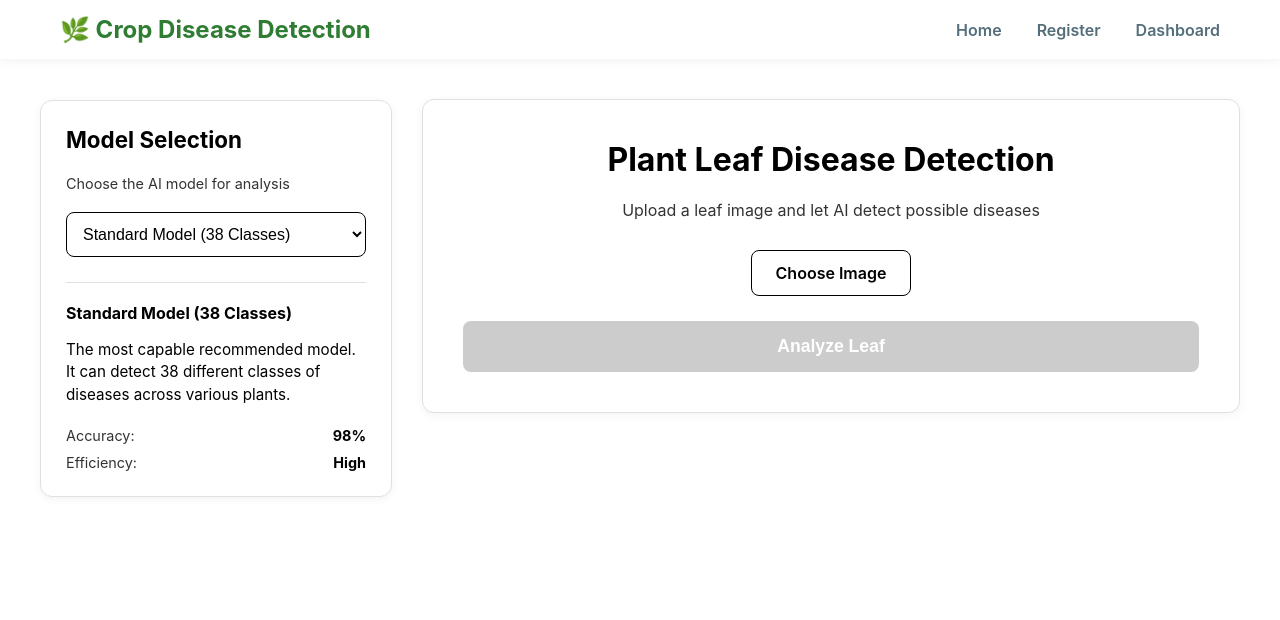
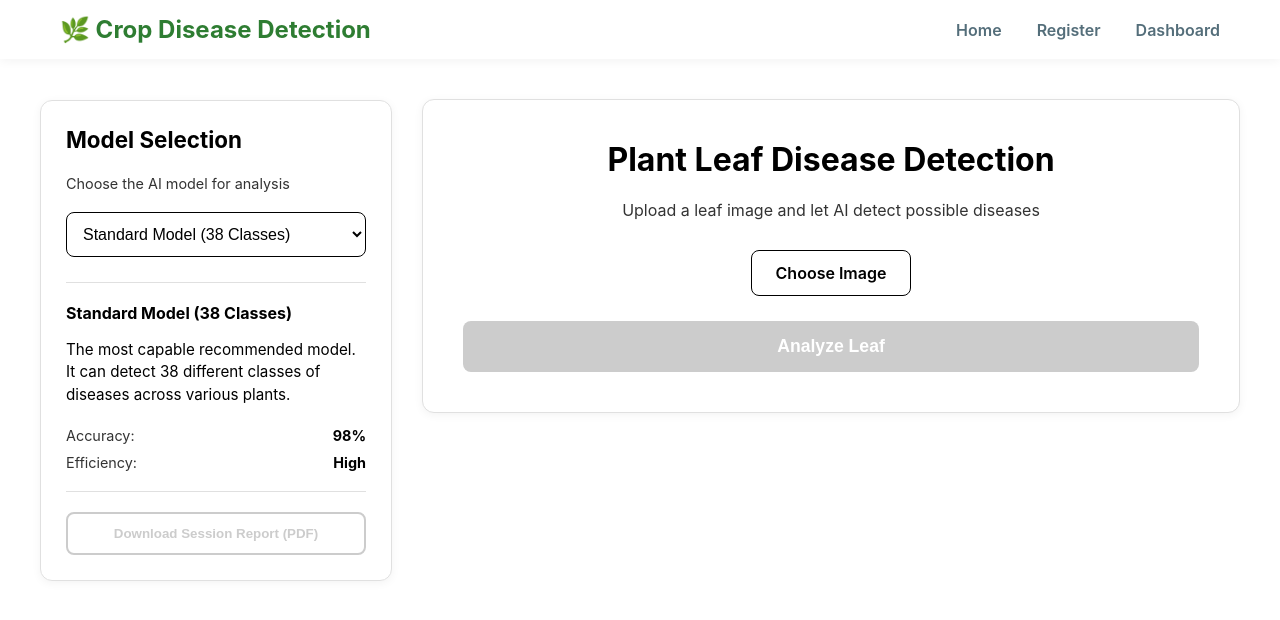
Before and after one commit to kammeows/crop_disease_capstone_project, a React (Create React App) app in the folder client/: page /dashboard in a window 1280 px wide. Shown: the top 620 px of the page. Built offline with nearby package versions, Linux system fonts and the light colour scheme; sample sign-in values are in the browser's storage.

Commit message:
add download as pdf

```diff
--- a/client/package.json
+++ b/client/package.json
@@ -8,6 +8,8 @@
     "@testing-library/react": "^16.3.2",
     "@testing-library/user-event": "^13.5.0",
     "axios": "^1.13.5",
+    "jspdf": "^4.2.1",
+    "jspdf-autotable": "^5.0.7",
     "react": "^19.2.4",
     "react-dom": "^19.2.4",
     "react-router-dom": "^6.30.3",
--- a/client/src/pages/Dashboard.css
+++ b/client/src/pages/Dashboard.css
@@ -1,10 +1,10 @@
 .dashboard-container {
   min-height: calc(100vh - 80px);
-  background-color: #ffffff; /* Set to white */
+  background-color: #ffffff;
   padding: 40px 20px;
   display: flex;
   justify-content: center;
-  color: #000000; /* Set text to black */
+  color: #000000;
 }
 
 .dashboard-layout {
@@ -16,10 +16,10 @@
 
 .sidebar {
   flex: 0 0 300px;
-  background: #ffffff; /* White background */
+  background: #ffffff;
   padding: 25px;
   border-radius: 12px;
-  border: 1px solid #e0e0e0; /* Subtle border for separation */
+  border: 1px solid #e0e0e0;
   box-shadow: 0 2px 10px rgba(0, 0, 0, 0.05);
   height: fit-content;
   position: sticky;
@@ -33,12 +33,12 @@
 
 .sidebar h3 {
   margin-top: 0;
-  color: #000000; /* Black text */
+  color: #000000;
   font-size: 1.4rem;
 }
 
 .sidebar-subtitle {
-  color: #333333; /* Dark gray for subtitle */
+  color: #333333;
   font-size: 0.9rem;
   margin-bottom: 20px;
 }
@@ -47,7 +47,7 @@
   width: 100%;
   padding: 12px;
   border-radius: 8px;
-  border: 1px solid #000000; /* Black border */
+  border: 1px solid #000000;
   background-color: #ffffff;
   color: #000000;
   font-size: 1rem;
@@ -59,6 +59,7 @@
 .model-details {
   border-top: 1px solid #e0e0e0;
   padding-top: 20px;
+  margin-bottom: 20px;
 }
 
 .model-details h4 {
@@ -93,6 +94,35 @@
   color: #000000;
 }
 
+.session-actions {
+  border-top: 1px solid #e0e0e0;
+  padding-top: 20px;
+  margin-top: 10px;
+}
+
+.download-session-btn {
+  width: 100%;
+  padding: 12px;
+  background-color: #ffffff;
+  color: #000000;
+  border: 2px solid #000000;
+  border-radius: 8px;
+  font-weight: 700;
+  cursor: pointer;
+  transition: all 0.3s;
+}
+
+.download-session-btn:hover:not(:disabled) {
+  background-color: #000000;
+  color: #ffffff;
+}
+
+.download-session-btn:disabled {
+  border-color: #cccccc;
+  color: #cccccc;
+  cursor: not-allowed;
+}
+
 .dashboard-card {
   background: #ffffff;
   padding: 40px;
@@ -100,6 +130,7 @@
   border: 1px solid #e0e0e0;
   box-shadow: 0 2px 10px rgba(0, 0, 0, 0.05);
   text-align: center;
+  margin-bottom: 30px;
 }
 
 .dashboard-card h1 {
@@ -162,8 +193,8 @@ input[type="file"] {
 }
 
 .analyze-btn {
-  background-color: #000000; /* Black button */
-  color: #ffffff; /* White text */
+  background-color: #000000;
+  color: #ffffff;
   border: none;
   padding: 15px 40px;
   font-size: 1.1rem;
@@ -255,7 +286,7 @@ input[type="file"] {
   display: flex;
   align-items: center;
   gap: 15px;
-  flex-wrap: wrap; /* Added for responsiveness */
+  flex-wrap: wrap;
 }
 
 .result-item label {
@@ -272,7 +303,7 @@ input[type="file"] {
 
 .confidence-bar-container {
   flex: 1;
-  min-width: 200px; /* Added for responsiveness */
+  min-width: 200px;
   height: 20px;
   background-color: #f0f0f0;
   border: 1px solid #000000;
@@ -295,7 +326,7 @@ input[type="file"] {
   font-size: 0.75rem;
   font-weight: 700;
   color: #000000;
-  mix-blend-mode: difference; /* Ensures visibility on black bar */
+  mix-blend-mode: difference;
   filter: invert(1);
 }
 
@@ -353,6 +384,72 @@ input[type="file"] {
   line-height: 1.4;
 }
 
+.history-section {
+  margin-top: 50px;
+  border-top: 2px solid #000000;
+  padding-top: 30px;
+}
+
+.history-section h2 {
+  color: #000000;
+  margin-bottom: 20px;
+}
+
+.history-list {
+  display: flex;
+  flex-direction: column;
+  gap: 15px;
+}
+
+.history-item {
+  display: flex;
+  align-items: center;
+  gap: 20px;
+  padding: 15px;
+  background: white;
+  border: 1px solid #e0e0e0;
+  border-radius: 10px;
+  transition: all 0.3s;
+}
+
+.history-item:hover {
+  border-color: #000000;
+  box-shadow: 0 4px 12px rgba(0, 0, 0, 0.05);
+}
+
+.history-thumb {
+  width: 80px;
+  height: 80px;
+  object-fit: cover;
+  border-radius: 8px;
+  border: 1px solid #e0e0e0;
+}
+
+.history-info {
+  flex: 1;
+}
+
+.history-header {
+  display: flex;
+  justify-content: space-between;
+  margin-bottom: 5px;
+}
+
+.history-header strong {
+  font-size: 1.1rem;
+}
+
+.history-header span {
+  font-size: 0.85rem;
+  color: #666;
+}
+
+.history-info p {
+  margin: 0;
+  font-size: 0.9rem;
+  color: #333;
+}
+
 .fade-in {
   animation: fadeIn 0.5s ease-in;
 }
@@ -362,7 +459,6 @@ input[type="file"] {
   to { opacity: 1; transform: translateY(0); }
 }
 
-/* Responsiveness Fixes */
 @media (max-width: 992px) {
   .dashboard-layout {
     flex-direction: column;
@@ -398,4 +494,14 @@ input[type="file"] {
     align-items: flex-start;
     gap: 10px;
   }
+
+  .history-item {
+    flex-direction: column;
+    align-items: flex-start;
+  }
+
+  .history-thumb {
+    width: 100%;
+    height: 150px;
+  }
 }
--- a/client/src/pages/Dashboard.js
+++ b/client/src/pages/Dashboard.js
@@ -1,5 +1,7 @@
 import { useState, useEffect } from "react";
 import axios from "axios";
+import { jsPDF } from "jspdf";
+import autoTable from "jspdf-autotable";
 import "./Dashboard.css";
 
 const MODEL_INFO = {
@@ -10,13 +12,13 @@ const MODEL_INFO = {
     efficiency: "High",
     accuracy: "98%",
   },
-  // "model2.h5": {
-  //   name: "Alternative CNN Model",
-  //   description:
-  //     "An alternative high-performance model that also supports the full range of 38 disease classes.",
-  //   efficiency: "Medium",
-  //   accuracy: "96%",
-  // },
+  "model2.h5": {
+    name: "Alternative CNN Model",
+    description:
+      "An alternative high-performance model that also supports the full range of 38 disease classes.",
+    efficiency: "Medium",
+    accuracy: "96%",
+  },
   "efficientNet_model.h5": {
     name: "Health Classifier",
     description:
@@ -33,6 +35,7 @@ function Dashboard() {
   const [loading, setLoading] = useState(false);
   const [selectedModel, setSelectedModel] = useState("default_model_38.h5");
   const [models, setModels] = useState(Object.keys(MODEL_INFO));
+  const [history, setHistory] = useState([]);
 
   const handleFileChange = (e) => {
     const file = e.target.files[0];
@@ -63,13 +66,90 @@ function Dashboard() {
           },
         },
       );
-      setResult(response.data);
+
+      const newResult = {
+        ...response.data,
+        timestamp: new Date().toLocaleString(),
+        imagePreview: preview, // Store preview URL for display in history
+      };
+
+      setResult(newResult);
+      setHistory((prev) => [newResult, ...prev]);
     } catch (error) {
       console.error("Error analyzing image:", error);
       alert("Analysis failed. Please try again.");
     } finally {
       setLoading(false);
     }
+  };
+
+  const downloadPDF = async () => {
+    if (history.length === 0) return alert("No history to download");
+
+    const doc = new jsPDF();
+    let yPos = 20;
+
+    doc.setFontSize(22);
+    doc.text("Crop Disease Analysis Report", 105, yPos, { align: "center" });
+    yPos += 10;
+    doc.setFontSize(12);
+    doc.text(`Generated on: ${new Date().toLocaleString()}`, 105, yPos, {
+      align: "center",
+    });
+    yPos += 20;
+
+    for (let i = 0; i < history.length; i++) {
+      const item = history[i];
+
+      if (yPos > 250) {
+        doc.addPage();
+        yPos = 20;
+      }
+
+      doc.setFontSize(16);
+      doc.setTextColor(46, 125, 50); // Green color for headings
+      doc.text(`Analysis #${history.length - i}: ${item.prediction}`, 20, yPos);
+      doc.setTextColor(0, 0, 0);
+      yPos += 10;
+
+      doc.setFontSize(10);
+      // doc.text(`Model: ${item.model_used} | Confidence: ${(item.confidence * 100).toFixed(2)}% | Date: ${item.timestamp}`, 20, yPos);
+      yPos += 10;
+
+      if (item.details) {
+        const details = item.details;
+
+        const tableData = [
+          ["Plant", details.plant || "N/A"],
+          ["Status", details.status || "N/A"],
+          ["About", details.about || "N/A"],
+          ["Symptoms", details.symptoms ? details.symptoms.join(", ") : "N/A"],
+          [
+            "Treatment",
+            details.treatment ? details.treatment.join(", ") : "N/A",
+          ],
+          [
+            "Prevention",
+            details.prevention ? details.prevention.join(", ") : "N/A",
+          ],
+        ];
+
+        autoTable(doc, {
+          startY: yPos,
+          body: tableData,
+          theme: "grid",
+          styles: { fontSize: 9, cellPadding: 3 },
+          columnStyles: { 0: { fontStyle: "bold", width: 30 } },
+          margin: { left: 20, right: 20 },
+        });
+
+        yPos = doc.lastAutoTable.finalY + 20;
+      } else {
+        yPos += 10;
+      }
+    }
+
+    doc.save("crop-disease-session-report.pdf");
   };
 
   const currentModel = MODEL_INFO[selectedModel] || {
@@ -111,6 +191,16 @@ function Dashboard() {
                 <strong>{currentModel.efficiency}</strong>
               </div>
             </div>
+          </div>
+
+          <div className="session-actions">
+            <button
+              className="download-session-btn"
+              onClick={downloadPDF}
+              disabled={history.length === 0}
+            >
+              Download Session Report (PDF)
+            </button>
           </div>
         </div>
 
@@ -180,18 +270,6 @@ function Dashboard() {
                         <span>{result.details.plant}</span>
                       </div>
                     )}
-                    {/* <div className="result-item">
-                      <label>Confidence:</label>
-                      <div className="confidence-bar-container">
-                        <div
-                          className="confidence-bar"
-                          style={{ width: `${(result.confidence * 100).toFixed(1)}%` }}
-                        ></div>
-                        <span className="confidence-value">
-                          {(result.confidence * 100).toFixed(1)}%
-                        </span>
-                      </div>
-                    </div> */}
                   </div>
 
                   {result.details?.about && (
@@ -237,6 +315,33 @@ function Dashboard() {
               </div>
             )}
           </div>
+
+          {history.length > 0 && (
+            <div className="history-section fade-in">
+              <h2>Session History</h2>
+              <div className="history-list">
+                {history.map((item, index) => (
+                  <div key={index} className="history-item">
+                    <img
+                      src={item.imagePreview}
+                      alt="Thumbnail"
+                      className="history-thumb"
+                    />
+                    <div className="history-info">
+                      <div className="history-header">
+                        <strong>{item.prediction}</strong>
+                        <span>{item.timestamp}</span>
+                      </div>
+                      <p>
+                        Model: {item.model_used} | Confidence:{" "}
+                        {(item.confidence * 100).toFixed(1)}%
+                      </p>
+                    </div>
+                  </div>
+                ))}
+              </div>
+            </div>
+          )}
         </div>
       </div>
     </div>
```
Also changed, not shown: 2 other files (tests, documents, lock files or other folders).
